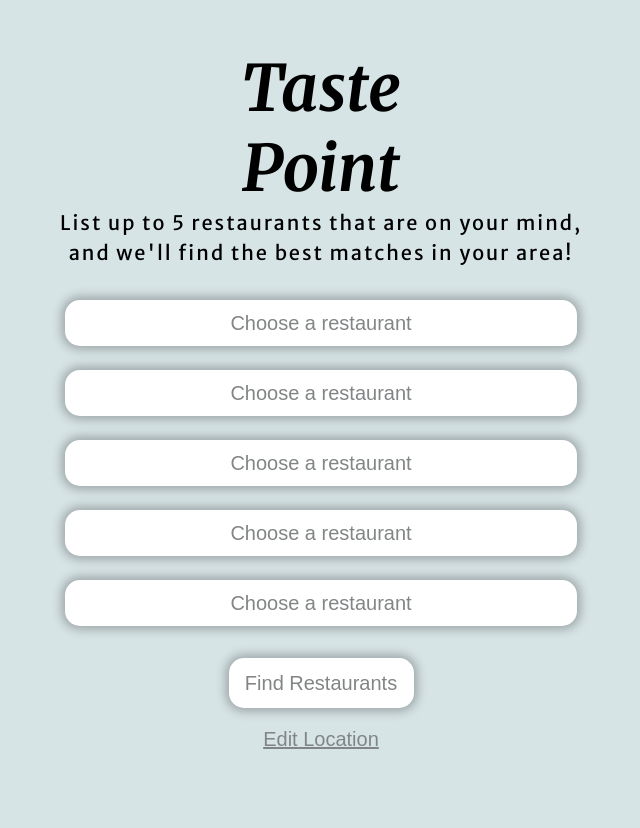
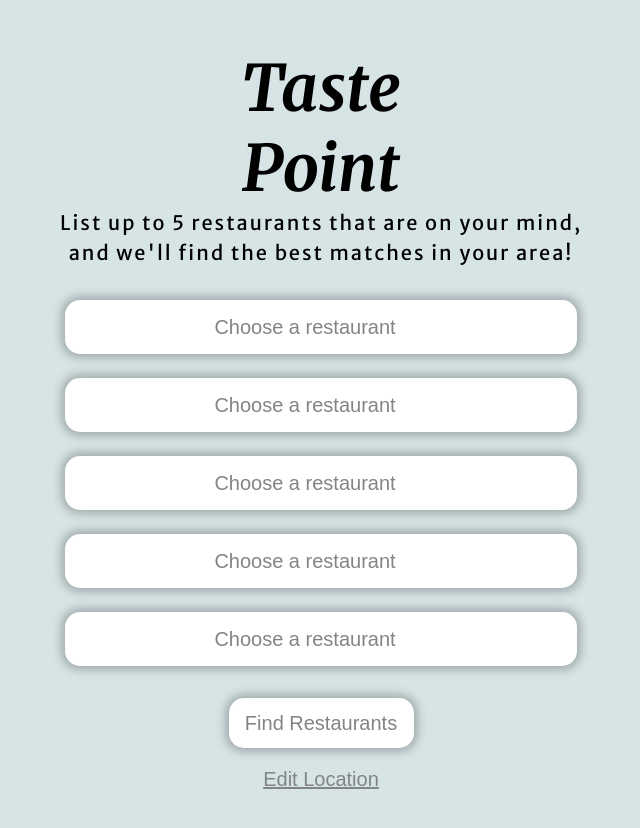
Before and after one commit to ladriennel/ml-restaurant-recommender, a Next.js app in the folder frontend/: page /restaurants in a window 1280 px wide. Shown: the top 828 px of the page, without its empty margins (319-959 px from the left). Built offline with nearby package versions, Linux system fonts and the light colour scheme; a web font is replaced by a local one.

Commit message:
clear restaurant selection

```diff
--- a/frontend/src/app/page.tsx
+++ b/frontend/src/app/page.tsx
@@ -37,7 +37,7 @@ export default function Home() {
             <div>
               <h4 className="text-foreground-1 mb-2">Tech Stack</h4>
               <h4 className="text-sm text-foreground-2">
-                FastAPI + Next.js • PostgreSQL • Sentence Transformers • TomTom API • Groq LLM
+                FastAPI + Next.js • PostgreSQL • Sentence Transformers • TomTom API • GeoDB API
               </h4>
             </div>
           </div>
--- a/frontend/src/app/restaurants/page.tsx
+++ b/frontend/src/app/restaurants/page.tsx
@@ -44,6 +44,16 @@ export default function Restaurants() {
         store.updateRestaurant(index, restaurant);
 
         console.log(`Updated restaurant at index ${index}:`, restaurant);
+        console.log('Current selectedRestaurants:', updated);
+    };
+
+    const handleRestaurantClear = (index: number) => {
+        const updated = [...selectedRestaurants];
+        updated[index] = null;
+        setSelectedRestaurants(updated);
+        store.updateRestaurant(index, null);
+
+        console.log(`Cleared restaurant at index ${index}`);
         console.log('Current selectedRestaurants:', updated);
     };
 
@@ -135,16 +145,17 @@ export default function Restaurants() {
     };
 
     return (
-        <div className="min-h-screen m-12 md:ml-32 md:mr-32 flex flex-col items-center">
+        <div className="min-h-screen px-4 sm:px-8 md:px-16 lg:px-32 py-12 flex flex-col items-center">
             <h1 className="text-foreground-1 text-center">Taste<br />Point</h1>
-            <h2 className="text-foreground-1 text-center">List up to 5 restaurants that are on your mind,<br />and we'll find the best matches in your area!</h2>
-            <div className="mt-8 flex flex-col gap-6">
+            <h2 className="text-foreground-1 text-center max-w-2xl">List up to 5 restaurants that are on your mind,<br />and we'll find the best matches in your area!</h2>
+            <div className="mt-8 w-full max-w-2xl flex flex-col gap-6">
                 {selectedRestaurants.map((restaurant, index) => (
                     <RestaurantInsert
                         key={index}
                         index={index}
                         selectedRestaurant={restaurant}
                         onSelect={handleRestaurantSelect}
+                        onClear={handleRestaurantClear}
                     />
                 ))}
             </div>
--- a/frontend/src/components/Button.tsx
+++ b/frontend/src/components/Button.tsx
@@ -5,10 +5,10 @@ import React from 'react';
 
 type ButtonProps = {
   children: React.ReactNode;
-  href?: string; // optional page route
-  onClick?: () => void; // for modal or custom actions
+  href?: string;
+  onClick?: () => void;
   className?: string;
-  variant?: 'primary' | 'secondary';
+  variant?: 'primary' | 'secondary' | 'tertiary';
 };
 
 export default function Button({
@@ -32,9 +32,22 @@ export default function Button({
   const primaryStyles =
     'w-[185px] h-[50px] bg-background-2 hover:bg-background-3 rounded-border-radius shadow-box-shadow';
   const secondaryStyles = 'underline';
+  const tertiaryStyles = 'w-8 h-8 bg-background-2 hover:bg-background-3 rounded-full flex items-center justify-center';
 
-  const combinedStyles = `${baseStyles} ${variant === 'primary' ? primaryStyles : secondaryStyles
-    } ${className}`;
+  const getVariantStyles = () => {
+    switch (variant) {
+      case 'primary':
+        return primaryStyles;
+      case 'secondary':
+        return secondaryStyles;
+      case 'tertiary':
+        return tertiaryStyles;
+      default:
+        return primaryStyles;
+    }
+  };
+
+  const combinedStyles = `${baseStyles} ${getVariantStyles()} ${className}`;
 
   return (
     <button onClick={handleClick} className={combinedStyles}>
--- a/frontend/src/components/RestaurantInsert.tsx
+++ b/frontend/src/components/RestaurantInsert.tsx
@@ -9,12 +9,14 @@ type RestaurantInsertProps = {
     index: number;
     selectedRestaurant: Restaurant | null;
     onSelect: (index: number, restaurant: Restaurant) => void;
+    onClear?: (index: number) => void;
 };
 
 export default function RestaurantInsert({
     index,
     selectedRestaurant,
     onSelect,
+    onClear,
 }: RestaurantInsertProps) {
     const [isModalOpen, setIsModalOpen] = useState(false);
     const [restaurantOptions, setRestaurantOptions] = useState<Restaurant[]>([]);
@@ -43,14 +45,30 @@ export default function RestaurantInsert({
 
     return (
         <>
-            <div
-                className="pl-4 pr-4 pt-2 pb-2 min-w-lg rounded-border-radius shadow-box-shadow bg-background-2 hover:bg-background-3 cursor-pointer transition"
-                onClick={() => setIsModalOpen(true)}
-            >
-                {selectedRestaurant ? (
-                    <p className="text-left text-foreground-2 text-base">{selectedRestaurant.name}</p>
-                ) : (
-                    <p className="text-center text-foreground-2 text-base">Choose a restaurant</p>
+            <div className="relative w-full max-w-lg mx-auto">
+                <div
+                    className={`w-full px-4 py-3 pr-12 rounded-border-radius shadow-box-shadow bg-background-2 transition-all duration-200 ${
+                        selectedRestaurant
+                        ? 'cursor-default'
+                        : 'hover:bg-background-3 cursor-pointer'
+                    }`}
+                    onClick={selectedRestaurant ? undefined : () => setIsModalOpen(true)}
+                >
+                    {selectedRestaurant ? (
+                        <p className="text-left text-foreground-2 text-base truncate">{selectedRestaurant.name}</p>
+                    ) : (
+                        <p className="text-center text-foreground-2 text-base">Choose a restaurant</p>
+                    )}
+                </div>
+
+                {selectedRestaurant && onClear && (
+                    <Button
+                        variant="tertiary"
+                        onClick={() => onClear(index)}
+                        className="absolute top-1/2 right-2 -translate-y-1/2 hover:scale-110 transition-transform duration-200"
+                    >
+                        ✕
+                    </Button>
                 )}
             </div>
 
--- a/frontend/src/lib/store.ts
+++ b/frontend/src/lib/store.ts
@@ -32,7 +32,7 @@ class AppStore {
     this.notifyListeners();
   }
 
-  updateRestaurant(index: number, restaurant: Restaurant): void {
+  updateRestaurant(index: number, restaurant: Restaurant | null): void {
     console.log(`Updating restaurant at index ${index}:`, restaurant);
     this.data.restaurants[index] = restaurant;
     this.notifyListeners();
```
Also changed, not shown: 1 other file (tests, documents, lock files or other folders).
